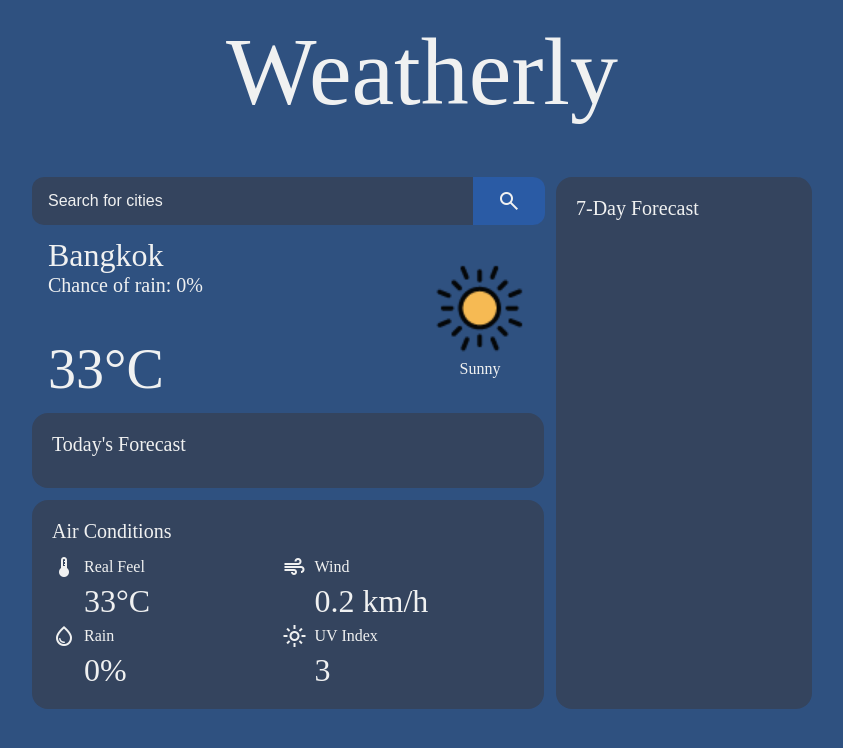
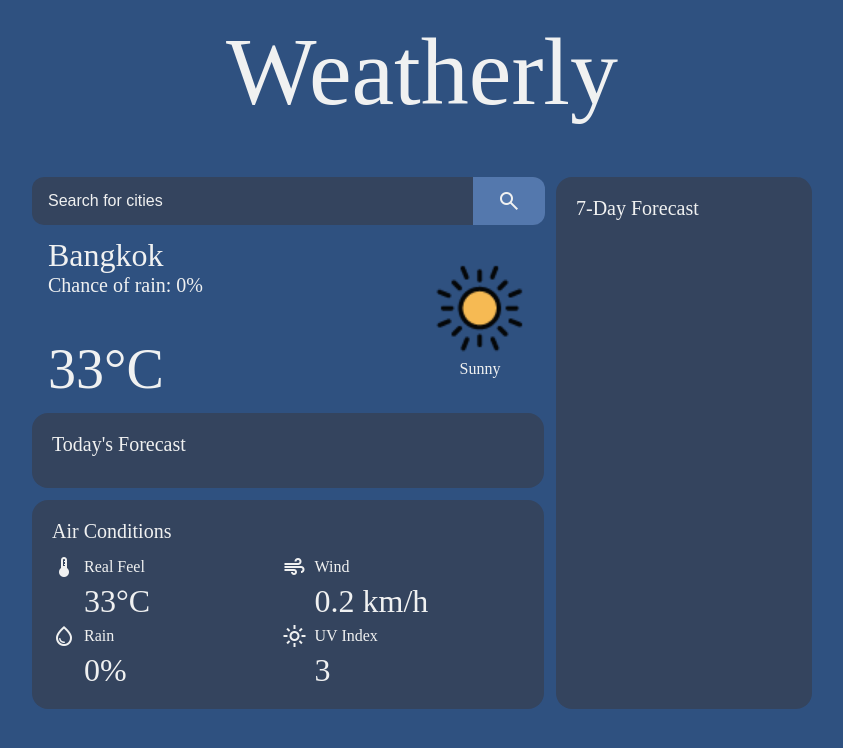
Before and after one commit to Eztatic/weather-app, a website built with webpack: page src/index.html in a window 1280 px wide. In both pictures the pointer is over the button "search". Shown: the whole page, without its empty margins (218-1061 px from the left). Built offline with nearby package versions, Linux system fonts and the light colour scheme; no server answers.

Commit message:
Add hover butto design

```diff
--- a/src/style.css
+++ b/src/style.css
@@ -69,6 +69,10 @@ main > .search > button#search {
   cursor: pointer;
   position: absolute;
   right: -1px;
+}
+
+main > .search > button#search:hover {
+  background-color: #5478ad;
 }
 
 /* CURRENT WEATHER */
```
